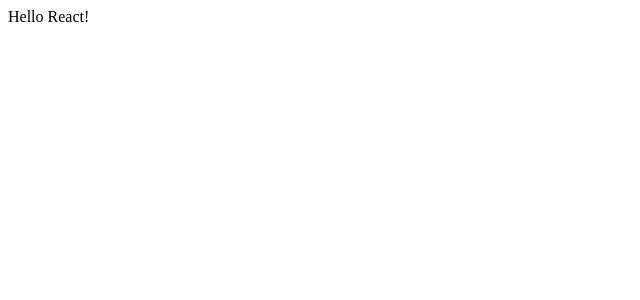
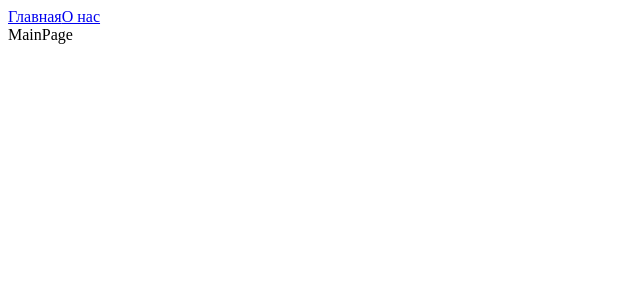
Before and after one commit to hardpsycho/web-portal, a React app: page / in a window 1280 px wide. Shown: the top 300 px of the page, without its empty margins (0-640 px from the left). Built offline with nearby package versions, Linux system fonts and the light colour scheme.

Commit message:
added react router dom

```diff
--- a/configs/webpack/wpDevServer.ts
+++ b/configs/webpack/wpDevServer.ts
@@ -4,6 +4,7 @@ import { Configuration } from 'webpack-dev-server'
 export function getWpDevServer(options: BuildOptions): Configuration {
     return {
         open: true,
-        port: options.port
+        port: options.port,
+        historyApiFallback: true
     }
 }
--- a/package.json
+++ b/package.json
@@ -32,6 +32,7 @@
   },
   "dependencies": {
     "react": "^17.0.2",
-    "react-dom": "^17.0.2"
+    "react-dom": "^17.0.2",
+    "react-router-dom": "^6.2.1"
   }
 }
--- /dev/null
+++ b/src/App.tsx
@@ -0,0 +1,18 @@
+import { FC, Suspense } from 'react'
+import { NavLink } from 'react-router-dom'
+import { Route, Routes } from 'react-router-dom'
+import { AboutPageLazy } from './pages/AboutPage/AboutPage.lazy'
+import { MainPageLazy } from './pages/MainPage/MainPage.lazy'
+
+export const App: FC = () => {
+    return (
+        <Suspense fallback='<div>Loading...</div>'>
+            <NavLink to='/'>Главная</NavLink>
+            <NavLink to='/about'>О нас</NavLink>
+            <Routes>
+                <Route path='/' element={<MainPageLazy />}/>
+                <Route path='/about' element={<AboutPageLazy />}/>
+            </Routes>
+        </Suspense>
+    )
+}
--- a/src/index.tsx
+++ b/src/index.tsx
@@ -1,6 +1,10 @@
 import { render } from "react-dom";
+import { BrowserRouter } from "react-router-dom";
+import { App } from "./App";
 
 render(
-    <div>Hello React!</div>,
+    <BrowserRouter>
+        <App />
+    </BrowserRouter>,
     document.getElementById('root')
 )
--- /dev/null
+++ b/src/pages/AboutPage/AboutPage.lazy.tsx
@@ -0,0 +1,3 @@
+import { lazy } from 'react'
+
+export const AboutPageLazy = lazy(() => import('./AboutPage'));
--- /dev/null
+++ b/src/pages/AboutPage/AboutPage.tsx
@@ -0,0 +1,11 @@
+import type { FC } from 'react'
+
+const AboutPage: FC = () => {
+    return (
+        <div>
+            AboutPage
+        </div>
+    )
+}
+
+export default AboutPage
--- /dev/null
+++ b/src/pages/MainPage/MainPage.lazy.tsx
@@ -0,0 +1,3 @@
+import { lazy } from 'react'
+
+export const MainPageLazy = lazy(() => import('./MainPage'));
--- /dev/null
+++ b/src/pages/MainPage/MainPage.tsx
@@ -0,0 +1,11 @@
+import type { FC } from 'react'
+
+export const MainPage: FC = () => {
+    return (
+        <div>
+            MainPage
+        </div>
+    )
+}
+
+export default MainPage
```
Also changed, not shown: 1 other file (tests, documents, lock files or other folders).
